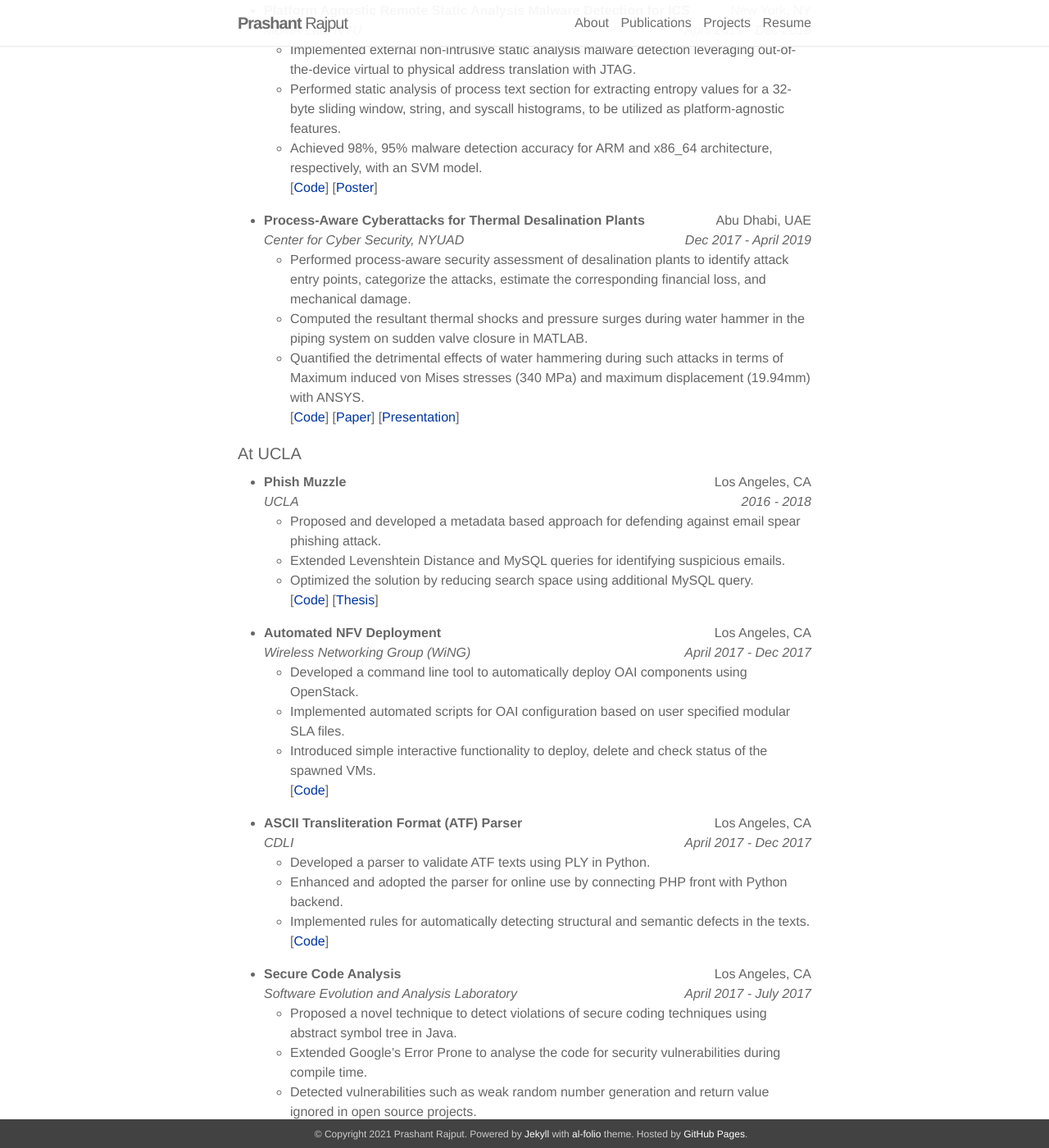
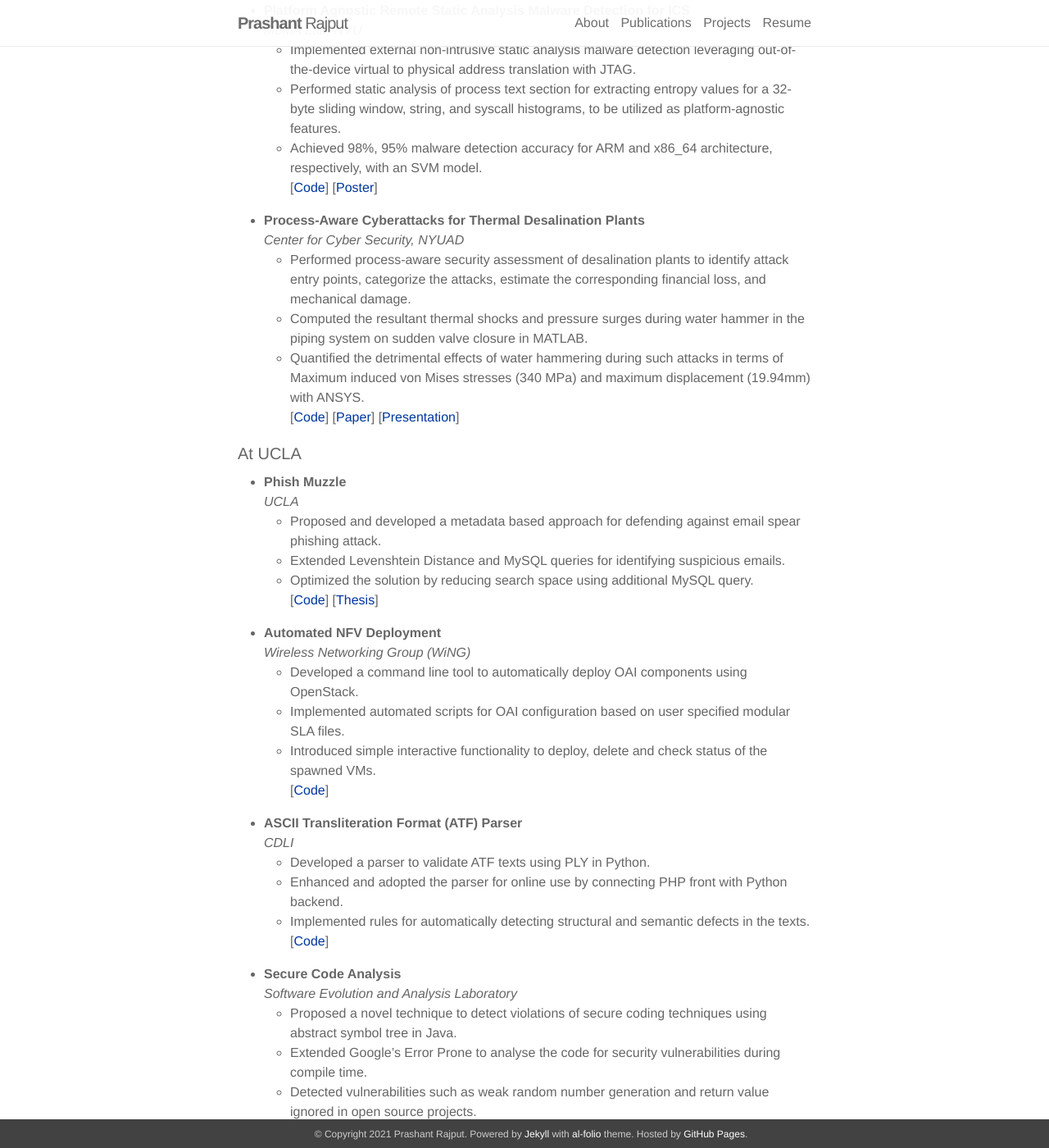
Before and after one commit to starlordphr/starlordphr.github.io, a Jekyll site: the page built from _pages/projects.md, in a window 1280 px wide and 1400 px high, scrolled down 480 px. Shown: the whole window at 82% size. Built offline with Jekyll 4.4.1, drawn with Linux system fonts in a browser that asks for light colours; nearby versions of some CDN libraries; some of the changed text lies outside the part shown.

Commit message:
Fixed for mobile Feb 5, 2021

```diff
--- a/_pages/projects.md
+++ b/_pages/projects.md
@@ -7,21 +7,21 @@
 
 #### At NYU
 
-* **Non-Intrusive Malware Detection based on Hardware Root-of-Trust** <span style="float: right">New York, NY</span><br/>
-*MoMA Lab, NYU* *<span style="float: right">Jan 2020 - Jan 2021</span>*
+* **Non-Intrusive Malware Detection based on Hardware Root-of-Trust**<br/>
+*MoMA Lab, NYU*
     * Proposed an out-of-the-device non-intrusive malware detection methodology utilizing high and low-level information collected by JTAG using Lauterbach PowerDebug PRO.
     * Demonstrated an accuracy increase to 99.75% by utilizing semantic and microarchitectural information with an SVM model for malware detection.
     * Utilized integrity verification of critical static Linux kernel data structures for rootkit detection and OCSVM trained on static analysis information of shared libraries for user-level rootkits, achieving an accuracy of 96.3%.
 
-* **Platform Agnostic Remote Static Analysis Malware Detection for ICS** <span style="float: right">New York, NY</span><br/>
-*MoMA Lab, NYU* *<span style="float: right">April 2019 - Dec 2019</span>*
+* **Platform Agnostic Remote Static Analysis Malware Detection for ICS**<br/>
+*MoMA Lab, NYU*
     * Implemented external non-intrusive static analysis malware detection leveraging out-of-the-device virtual to physical address translation with JTAG.
     * Performed static analysis of process text section for extracting entropy values for a 32-byte sliding window, string, and syscall histograms, to be utilized as platform-agnostic features.
     * Achieved 98%, 95% malware detection accuracy for ARM and x86_64 architecture, respectively, with an SVM model.<br/>
     [[Code](https://github.com/momalab/amaya)] [[Poster](/assets/documents/talks/date_2021.pdf)]
 
-* **Process-Aware Cyberattacks for Thermal Desalination Plants** <span style="float: right">Abu Dhabi, UAE</span><br/>
-*Center for Cyber Security, NYUAD* *<span style="float: right">Dec 2017 - April 2019</span>*
+* **Process-Aware Cyberattacks for Thermal Desalination Plants**<br/>
+*Center for Cyber Security, NYUAD*
     * Performed process-aware security assessment of desalination plants to identify attack entry points, categorize the attacks, estimate the corresponding financial loss, and mechanical damage.
     * Computed the resultant thermal shocks and pressure surges during water hammer in the piping system on sudden valve closure in MATLAB.
     * Quantified the detrimental effects of water hammering during such attacks in terms of Maximum induced von Mises stresses (340 MPa) and maximum displacement (19.94mm) with ANSYS.<br/>
@@ -29,51 +29,51 @@
 
 #### At UCLA
 
-* **Phish Muzzle** <span style="float: right">Los Angeles, CA</span><br/>
-*UCLA* *<span style="float: right">2016 - 2018</span>*
+* **Phish Muzzle**<br/>
+*UCLA*
     * Proposed and developed a metadata based approach for defending against email spear phishing attack.
     * Extended Levenshtein Distance and MySQL queries for identifying suspicious emails.
     * Optimized the solution by reducing search space using additional MySQL query.<br/>
     [[Code](https://github.com/starlordphr/PhishArmor)] [[Thesis](https://escholarship.org/content/qt2ks9x26r/qt2ks9x26r.pdf)]
 
-* **Automated NFV Deployment** <span style="float: right">Los Angeles, CA</span><br/>
-*Wireless Networking Group (WiNG)* *<span style="float: right">April 2017 - Dec 2017</span>*
+* **Automated NFV Deployment**<br/>
+*Wireless Networking Group (WiNG)*
     * Developed a command line tool to automatically deploy OAI components using OpenStack.
     * Implemented automated scripts for OAI configuration based on user specified modular SLA files.
     * Introduced simple interactive functionality to deploy, delete and check status of the spawned VMs.<br/>
     [[Code](https://github.com/starlordphr/Automated_NFV_Deployment)]
 
-* **ASCII Transliteration Format (ATF) Parser** <span style="float: right">Los Angeles, CA</span><br/>
-*CDLI* *<span style="float: right">April 2017 - Dec 2017</span>*
+* **ASCII Transliteration Format (ATF) Parser**<br/>
+*CDLI*
     * Developed a parser to validate ATF texts using PLY in Python.
     * Enhanced and adopted the parser for online use by connecting PHP front with Python backend.
     * Implemented rules for automatically detecting structural and semantic defects in the texts.<br/>
     [[Code](https://github.com/starlordphr/ATF-Checker)]
 
-* **Secure Code Analysis** <span style="float: right">Los Angeles, CA</span><br/>
-*Software Evolution and Analysis Laboratory* *<span style="float: right">April 2017 - July 2017</span>*
+* **Secure Code Analysis**<br/>
+*Software Evolution and Analysis Laboratory*
     * Proposed a novel technique to detect violations of secure coding techniques using abstract symbol tree in Java.
     * Extended Google’s Error Prone to analyse the code for security vulnerabilities during compile time.
     * Detected vulnerabilities such as weak random number generation and return value ignored in open source projects.<br/>
     [[Code](https://github.com/starlordphr/Secure_Code_Analysis)]
 
-* **Machine Learning for Cancer Treatment Prediction** <span style="float: right">Los Angeles, CA</span><br/>
-*Center for Smart Health* *<span style="float: right">April 2017 - July 2017</span>*
+* **Machine Learning for Cancer Treatment Prediction**<br/>
+*Center for Smart Health*
     * Proposed a novel technique using clinical data for predicting best treatment option for cancer patients.
     * Implemented multiple machine learning techniques using TensorFlow and scikit library in Python.
     * Modified the algorithm to obtain an accuracy of upto 85%.<br/>
     [[Code](https://github.com/starlordphr/Cancer_Treatment_Prediction)] [[Presentation](/assets/documents/projects/cancer-prediction.pdf)]
 
-* **Software Development for Personal Cloud File Sync** <span style="float: right">Los Angeles, CA</span><br/>
-*Wireless Networking Group (WiNG)* *<span style="float: right">April 2017 - July 2017</span>*
+* **Software Development for Personal Cloud File Sync**<br/>
+*Wireless Networking Group (WiNG)*
     * Implemented automated personal cloud system using Python.
     * Improved the software to incorporate SSL protocol for secure transfer of data.
     * Achieved significantly less meta data transfer by using delta based approach.
     * Shifted from master based architecture to semi-master based approach, where data is transferred peer-to-peer and master is used only for meta data transfer.<br/>
     [[Code](https://github.com/cmuthapp/CS219_FileSync)] [[Report](/assets/documents/projects/cloud-sync.pdf)]
 
-* **Breaking Location Stream Privacy** <span style="float: right">Los Angeles, CA</span><br/>
-*Network Research Lab* *<span style="float: right">Sept 2016 - Dec 2016</span>*
+* **Breaking Location Stream Privacy**<br/>
+*Network Research Lab*
     * Studied different neural network configurations for understanding its effect on location stream data.
     * Applied feed forward neural network for mobility pattern classification on location stream data.
     * Extended the solution to recurrent neural network for minimizing error to a maximum of 1.
```
Also changed, not shown: _pages/about.md (+1 -2 lines).
